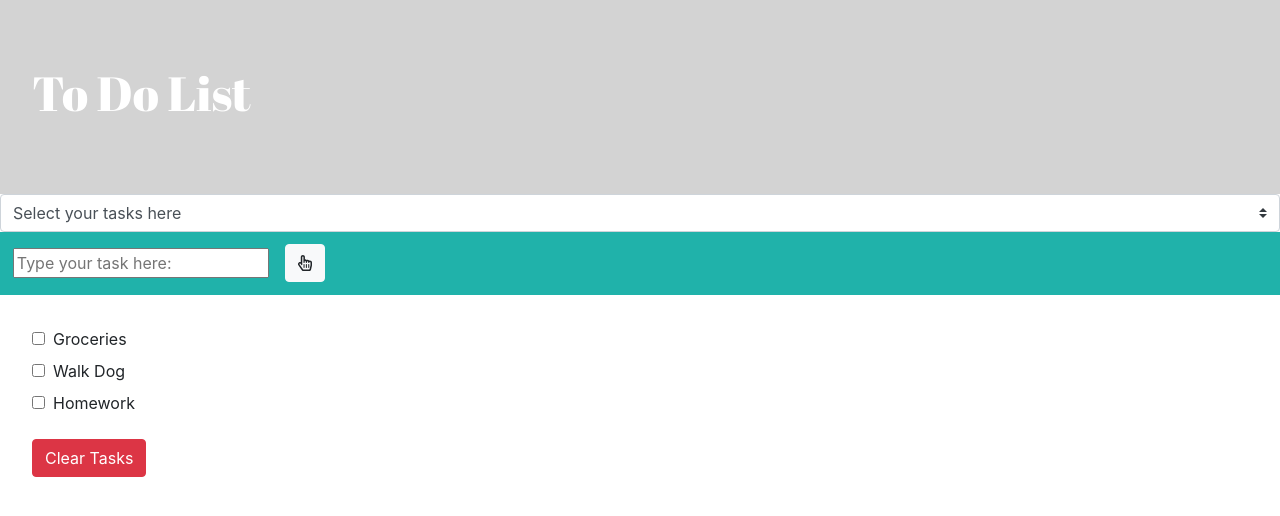
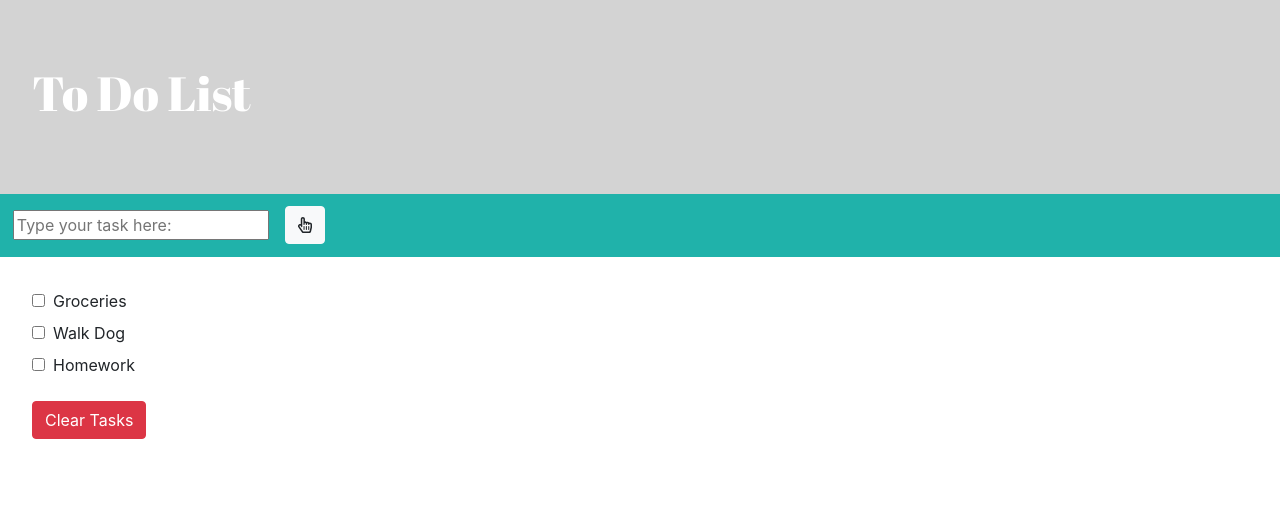
Before and after one commit to brunagarcia/ReactTodoApp_assignment5, a React (Create React App) app: page / in a window 1280 px wide. Shown: the top 516 px of the page. Built offline with nearby package versions, Linux system fonts and the light colour scheme.

Commit message:
localStorage and api In progress

```diff
--- a/src/App.js
+++ b/src/App.js
@@ -2,7 +2,7 @@ import React, { Component } from 'react';
 import NavHeader from './components/NavHeader';
 import ListTodos from './components/ListTodos';
 import AddTodo from './components/AddTodo';
-import FilterTodos from './components/FilterTodos';
+// import FilterTodos from './components/FilterTodos';
 import './App.css';
 
 //Parent Component!
@@ -14,8 +14,25 @@ class App extends Component {
       completeList: props.completeList,
       doneList: props.doneList,
       todosList: props.todosList,
-      filter: "all"
+      // filter: "all"
     };
+  }
+
+  //Mounting just occurs one time.
+  componentWillMount() {
+    let todosList = JSON.parse(localStorage.getItem("TODOS"))
+    // let filter = JSON.parse(localStorage.getItem("FILTER"))
+
+    if(!todosList) todosList = this.props.todosList
+    // if(!filter) filter = filter.ALL
+    this.setState({
+
+    })
+  }
+
+  componentDidUpdate() {
+    localStorage.setItem("TODOS", JSON.stringify(this.state.todosList))
+    // localStorage.setItem("FILTER", JSON.stringify(this.state.filter))
   }
 
   //Function to add task to the array.
@@ -61,18 +78,20 @@ class App extends Component {
     });
   };
 
-  updateFilter = (filter) => {
-    this.setState({
-      filter
-    })
+  // componentDidUpdate()
 
-  }
+  // updateFilter = (filter) => {
+  //   this.setState({
+  //     filter
+  //   })
+
+  // }
 
   render() {
     return (
       <div>
         <NavHeader />
-        <FilterTodos updateFilter={this.updateFilter} />
+        {/* <FilterTodos updateFilter={this.updateFilter} /> */}
         <AddTodo pushTodo={this.pushTodo} />
         <ListTodos
           filter={this.state.todosList.complete}
--- a/src/components/ListTodos.jsx
+++ b/src/components/ListTodos.jsx
@@ -7,8 +7,8 @@ export default class ListTodos extends Component {
     render(){
       const todosList = this.props.todosList;
       let listJSX = todosList.map((todo, i) => {
-        if(this.props.filter === 'Completed') return todo.complete
-        else if(this.props.filter === 'Incomplete') return !todo.complete
+        if(this.props.filter === 'COMPLETE') return todo.complete
+        else if(this.props.filter === 'INCOMPLETE') return !todo.complete
         else return <SingleTodo todo={todo}
         markDone={this.props.markDone}/>;
 
--- a/src/components/filterTodos.jsx
+++ b/src/components/filterTodos.jsx
@@ -1,22 +1,22 @@
-import React, { Component } from "react";
-//Component List
-export default class ListTodos extends Component {
+// import React, { Component } from "react";
+// //Component List
+// export default class ListTodos extends Component {
 
-    render(){
+//     render(){
 
-    return (
-        <div>
-          <select
-            className="custom-select"
-            onChange={(e) =>
-              this.props.updateFilter(e.target.value)
-              }>
-            <option selected>Select your tasks here</option>
-            <option value="All">All</option>
-            <option value="Complete">Complete</option>
-            <option value="Incomplete">Incomplete</option>
-          </select>
-        </div>
-    )
-  }
-}
+//     return (
+//         <div>
+//           <select
+//             className="custom-select"
+//             onChange={(e) =>
+//               this.props.updateFilter(e.target.value)
+//               }>
+//             <option selected>Select your tasks here</option>
+//             <option value="ALL">All</option>
+//             <option value="COMPLETE">Complete</option>
+//             <option value="INCOMPLETE">Incomplete</option>
+//           </select>
+//         </div>
+//     )
+//   }
+// }
```
